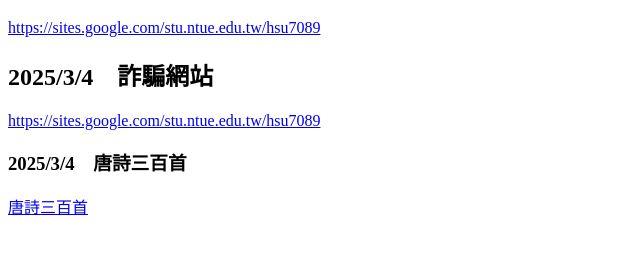
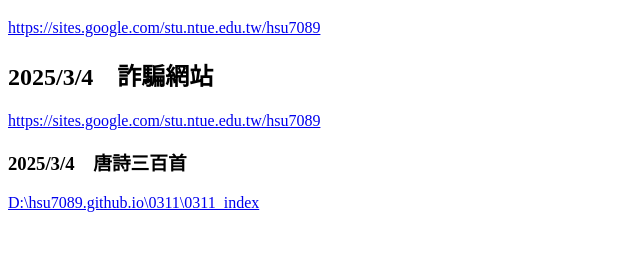
Before and after one commit to hsu7089/hsu7089.github.io, a plain HTML site: page index.html in a window 1280 px wide. Shown: the part 70-324 px from the top of the page, without its empty margins (0-640 px from the left). Drawn offline with Linux system fonts and the light colour scheme.

Commit message:
Update index.html

```diff
--- a/index.html
+++ b/index.html
@@ -14,7 +14,9 @@
         <p><a href="https://md.ntue.edu.tw/">https://sites.google.com/stu.ntue.edu.tw/hsu7089</a></p>
 
         <h3>2025/3/4　唐詩三百首</h3>
-        <p><a href="./唐詩三百首.html">唐詩三百首</a></p>
+        <p><a href="https://sites.google.com/stu.ntue.edu.tw/hsu7089">D:\hsu7089.github.io\0311\0311_index
+
+        </a></p>
 
     </body>
 
```
